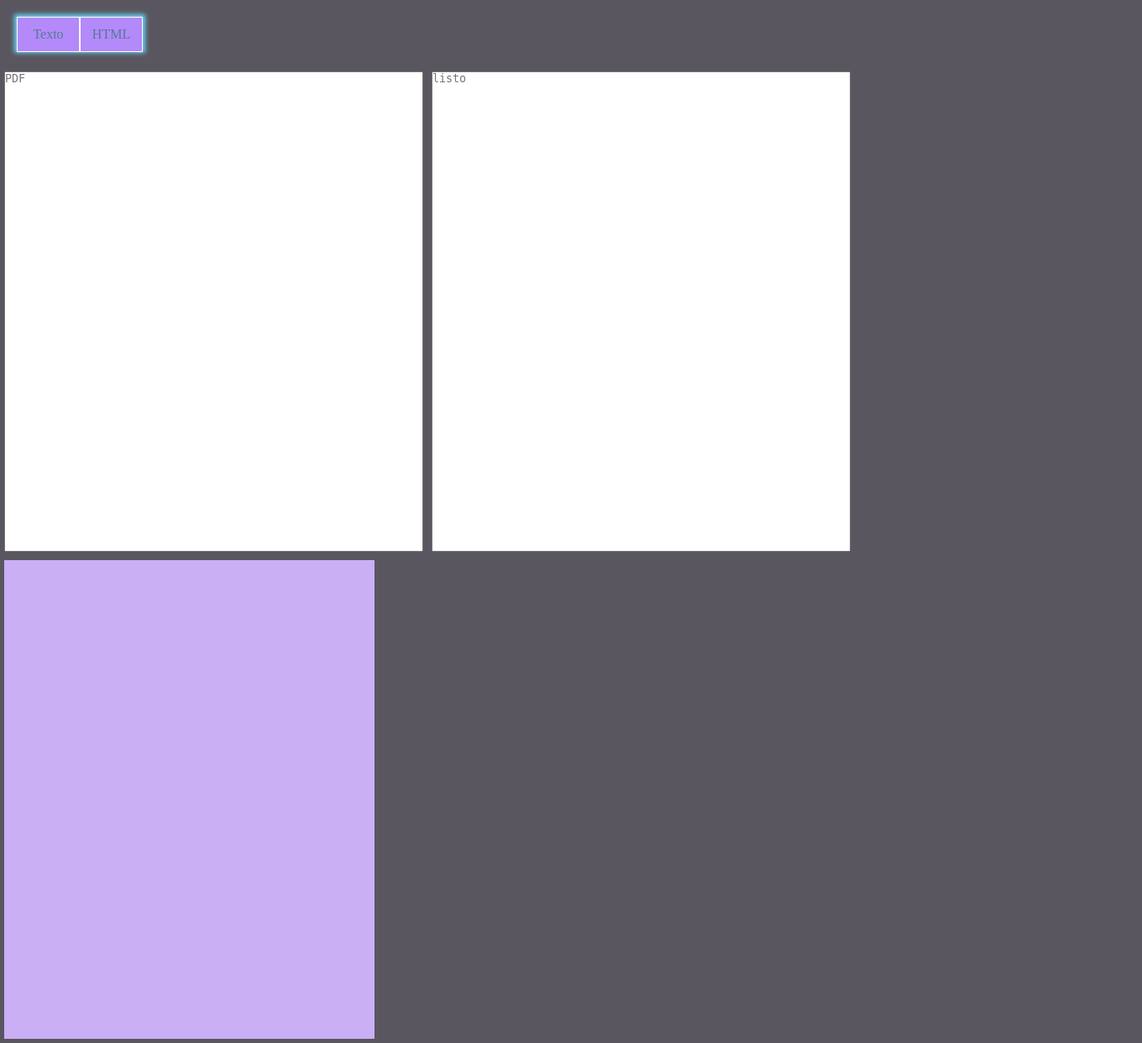
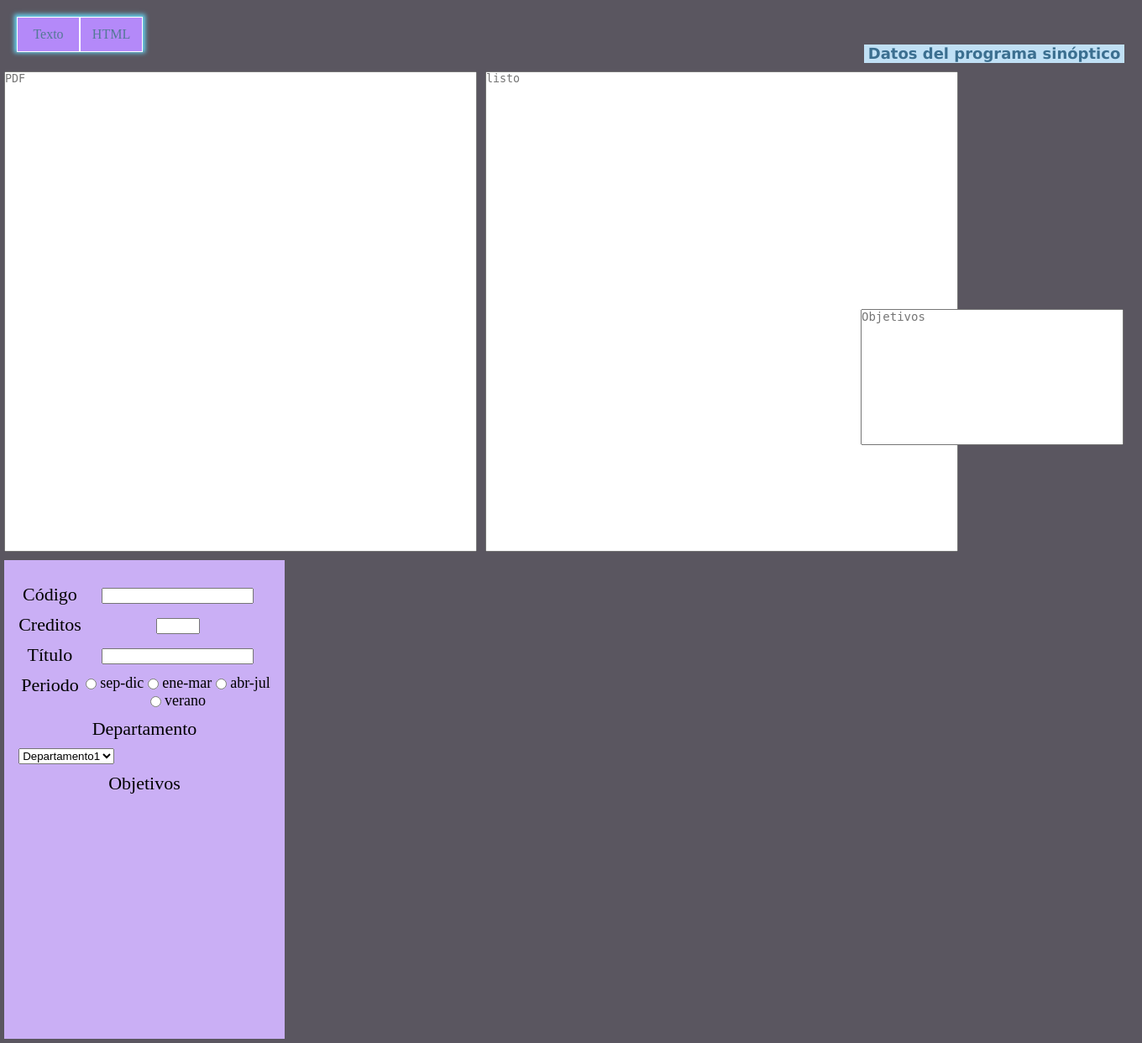
Before and after one commit to CookieMonstersUSB/SIGPIE-Historico, a Django app: page / in a window 1360 px wide. Shown: the whole page at 84% size. Run offline with Django 3.2, Linux system fonts and the light colour scheme.

Commit message:
historia 3 de usuario (sin test aun )

```diff
--- a/SIGPAEHistorico/templates/SIGPAEHistorico/hola.html
+++ b/SIGPAEHistorico/templates/SIGPAEHistorico/hola.html
@@ -13,16 +13,76 @@
 <link rel ="stylesheet" href="{{STATIC_URL}}css/style.css">
 </head>
 <body>
+
 	<div class="opciones_salida">
 		<ul class = "botones_s">
 			<li><a href="#">Texto</a></li>
 			<li><a href="#">HTML</a></li>
 		</ul>
 	</div>
+	<div class = "titulo">
+		<h2>Datos del programa sinóptico</h2>
+	</div>
 
-<textarea name="pdf" placeholder="PDF" cols="60" rows="38"></textarea>
-<textarea name="listo" placeholder="listo" cols="60" rows="38"></textarea>
-<div class="cuadro_atributos"></div>
+	<textarea name="pdf" placeholder="PDF" cols="68" rows="38"></textarea>
+
+	<textarea name="listo" placeholder="listo" cols="68" rows="38"></textarea>
+
+	<div class="cuadro_atributos">
+		<form name="datos_tabla"> </form>
+		<br />
+		<table border="0" style="border:1 hidden; margin: 0 auto;" >
+			<tr>
+				<td class="dato">Código</td>
+				<td class="dato1">
+					<input type="text" name="codigo" />
+				</td>
+			</tr>
+			<tr>
+				<td  class="dato">Creditos</td>
+				<td class="dato1">
+					<input type="number" name="creditos" min="0" max="10" />
+				</td>
+			</tr>
+			<tr>
+				<td class="dato">Título</td>
+				<td class="dato1">
+					<input type="text" name="titulo"/>
+				</td>
+			</tr>
+			<tr>
+				<td valign ="top" class="dato">Periodo</td>
+				<td class="dato1">
+					<input type="radio" style="vertical-align: middle" name="Periodo" value="sd"/> sep-dic
+					<input type="radio" style="vertical-align: middle" name="Periodo" value="em"/> ene-mar
+					<input type="radio" style="vertical-align: middle" name="Periodo" value="aj"/> abr-jul <br />
+					<input type="radio" style="vertical-align: middle" name="Periodo" value="verano"/> verano
+				</td>
+			</tr>
+			<tr>
+				<td colspan="2" class="dato">Departamento</td>
+			</tr>
+			<tr>
+				<td colspan="2">
+					<select name="dep">
+						<option value="1">Departamento1</option>
+						<option value="2">Departamento2</option>
+						<option value="3">Departamento3</option>
+					</select>
+				</td>
+			</tr>
+			<tr>
+				<td colspan="2" class="dato">Objetivos</td>
+			</tr>
+			<tr>
+				<td colspan="2">
+					<textarea name="obj" placeholder="Objetivos" cols="35" rows="10" ></textarea>
+				</td>
+			</tr>
+		</table>
+
+
+	</div>
 
 </body>
 </html>
--- a/static/css/style.css
+++ b/static/css/style.css
@@ -1,13 +1,45 @@
 body{
 	background:#5A5660;
+}
+.dato{
+	font-family:Comic Sans;
+	font-size:22px;
+	text-align:center;
+}
+.dato1{
+	text-align:center;
+	font-size:18px;
+}
+table{
+	border-spacing:  5px 10px;
+}
+div textarea{
+	position:absolute;
+	top:363px;
+	left:1020px;
+	font-size:14px;
+}
+
+.titulo{
+	background:#C0E0F5;
+	color: #3B6F90;
+	width:310px;
+	height:22px;
+	position:absolute;
+	top:53px;
+	left:1029px;
+	font-size:12px;
+	font-family: verdana;
+	text-align: center;
 }
 .cuadro_atributos{
 	background:#CAAFF5;
 	height:570px;
-	width: 441px;
+	width: 334px;
 	float:left;
 	display:block;
-	margin: 5px 5px 5px 5px;
+	margin: 5px 0px 5px 5px;
+	overflow-y: scroll;
 }
 .opciones_salida{
 	height:40px;
@@ -47,3 +79,8 @@ textarea{
 	vertical-align:middle;
 
 }
+
+table{
+	margin: 5px 5px 5px 5px;
+	vertical-align:middle;
+}
```
Lines whose indentation alone changed are shown as unchanged.
